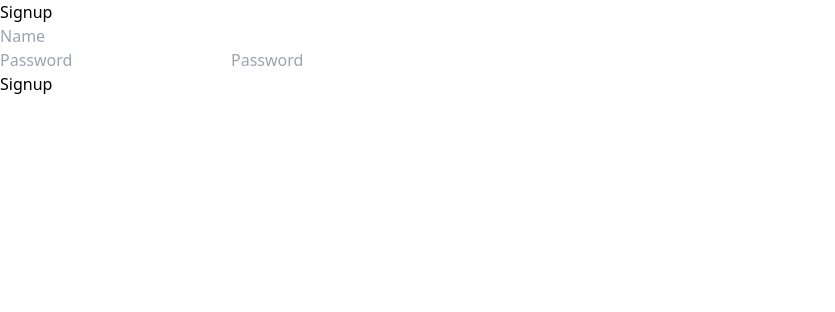
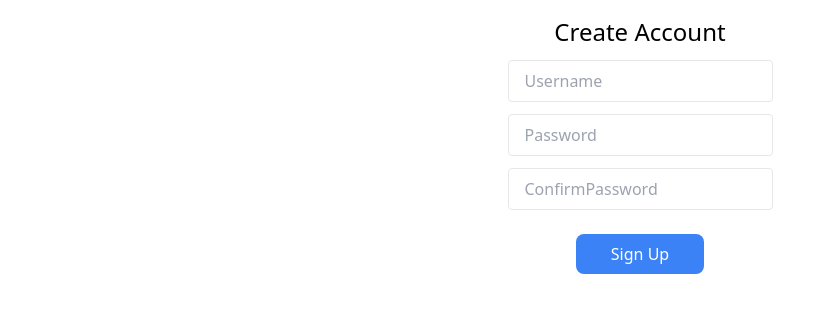
Before and after one commit to harsimran-d/tasker, a Next.js app: page /signup in a window 1280 px wide. Shown: the top 312 px of the page, without its empty margins (0-835 px from the left). Built offline with nearby package versions, Linux system fonts and the light colour scheme.

Commit message:
apply basic styles to signup page

```diff
--- a/src/app/signup/page.tsx
+++ b/src/app/signup/page.tsx
@@ -46,23 +46,31 @@ export default function SignupPage() {
 
   return (
     <div>
-      <h1>Signup</h1>
-      <form onSubmit={handleSignup} aria-live="polite">
+      <form
+        onSubmit={handleSignup}
+        aria-live="polite"
+        className="mt-4 flex flex-col items-center justify-center space-y-3"
+      >
+        <h1 className="text-2xl">Create Account</h1>
         <input
+          className="input-base"
           type="text"
           value={username}
           onChange={(e) => setUsername(e.target.value)}
-          placeholder="Name"
+          placeholder="Username"
           required
           aria-describedby="name-error"
         />
-        {formErrors.username && (
+        {formErrors.username.length == 0 ? (
           <p id="name-error" style={{ color: "red" }}>
-            {formErrors.username.join(", ")}
+            {formErrors.username.join(",")}
           </p>
+        ) : (
+          ""
         )}
 
         <input
+          className="input-base"
           type="password"
           value={password}
           onChange={(e) => setPassword(e.target.value)}
@@ -71,10 +79,11 @@ export default function SignupPage() {
           aria-describedby="password-error"
         />
         <input
+          className="input-base"
           type="password"
           value={confirmPassword}
           onChange={(e) => setConfirmPassword(e.target.value)}
-          placeholder="Password"
+          placeholder="ConfirmPassword"
           required
           aria-describedby="password-error"
         />
@@ -84,8 +93,12 @@ export default function SignupPage() {
           </p>
         )}
 
-        <button type="submit" disabled={loading}>
-          {loading ? "Signing up..." : "Signup"}
+        <button
+          type="submit"
+          disabled={loading}
+          className="w-32 rounded-lg bg-blue-500 py-2 text-white"
+        >
+          {loading ? "Signing up..." : "Sign Up"}
         </button>
       </form>
       {error && (
```
